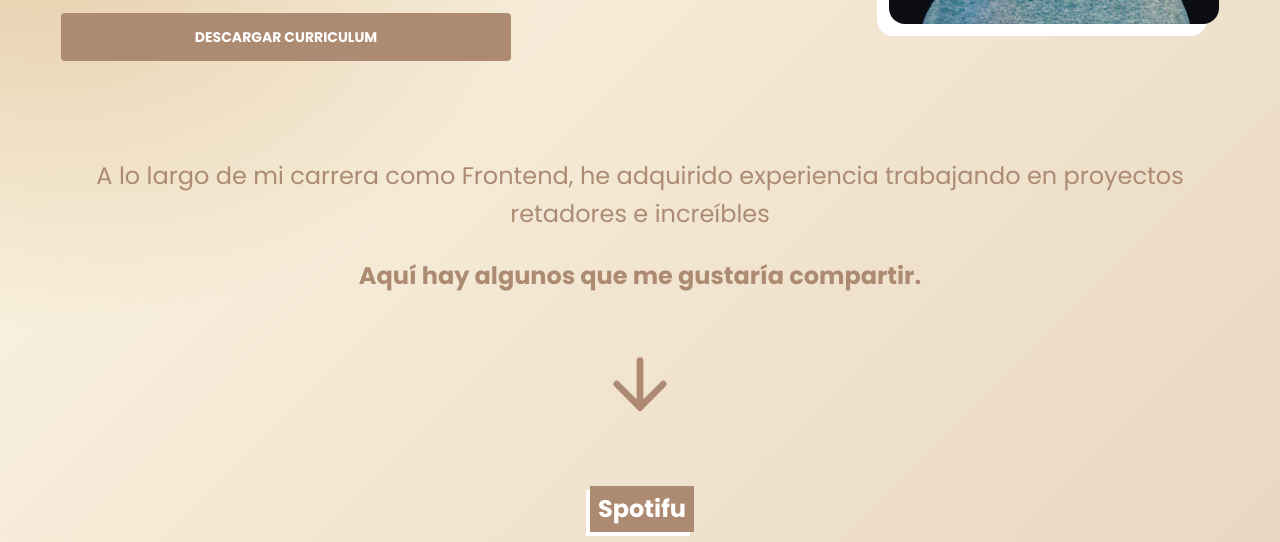
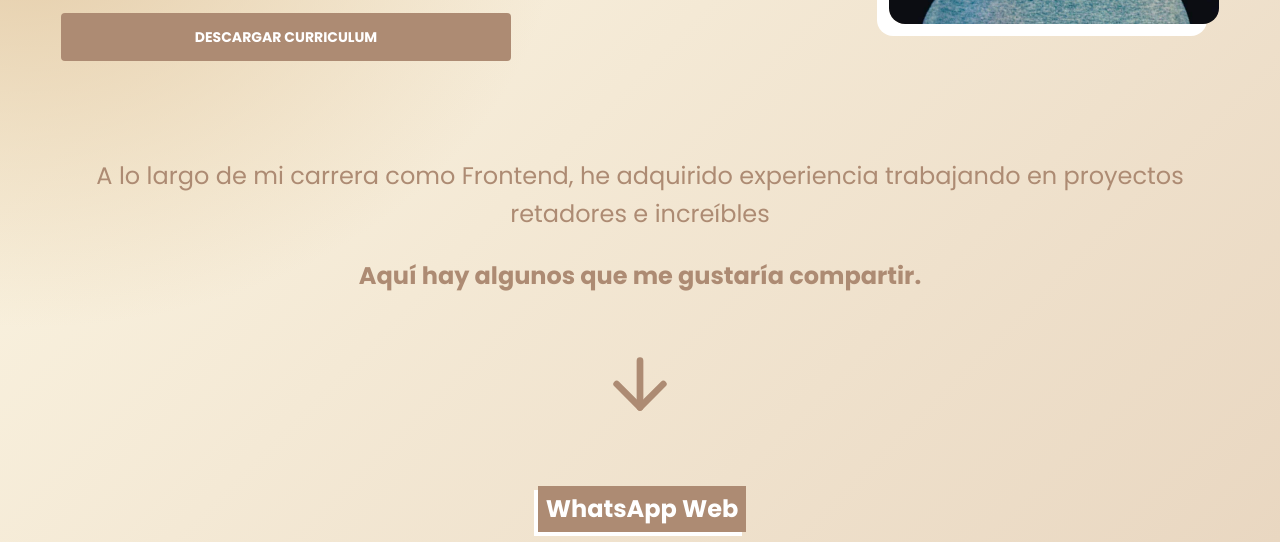
Before and after one commit to MauricioLaratro/portafolio-mauricio, a plain HTML site: page index.html in a window 1280 px wide. Shown: the part 410-952 px from the top of the page. Drawn offline with Linux system fonts and the light colour scheme.

Commit message:
Feature minimo

```diff
--- a/index.html
+++ b/index.html
@@ -70,7 +70,7 @@
         </div>
 
         <div class="project-description">
-            <a target="_blank" class="title" href="https://mauriciolaratro.github.io/my-spotifu/index.html">Spotifu</a>
+            <a target="_blank" class="title" href="https://mauriciolaratro.github.io/my-spotifu/index.html">WhatsApp Web</a>
             <div class="description-image">
                 <img src="./images/Sin título.png" height="167" alt="Imagen del proyecto Spotifu">
                 <div class="description-text">
```
